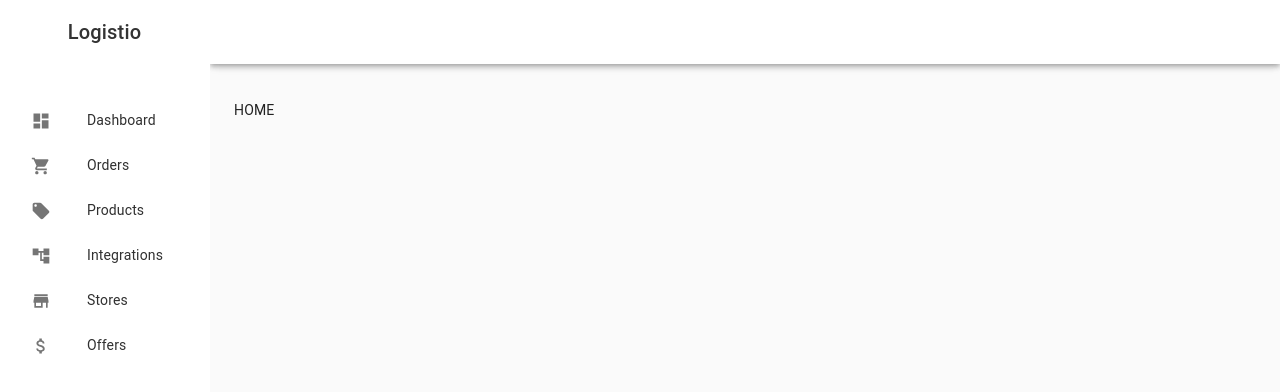
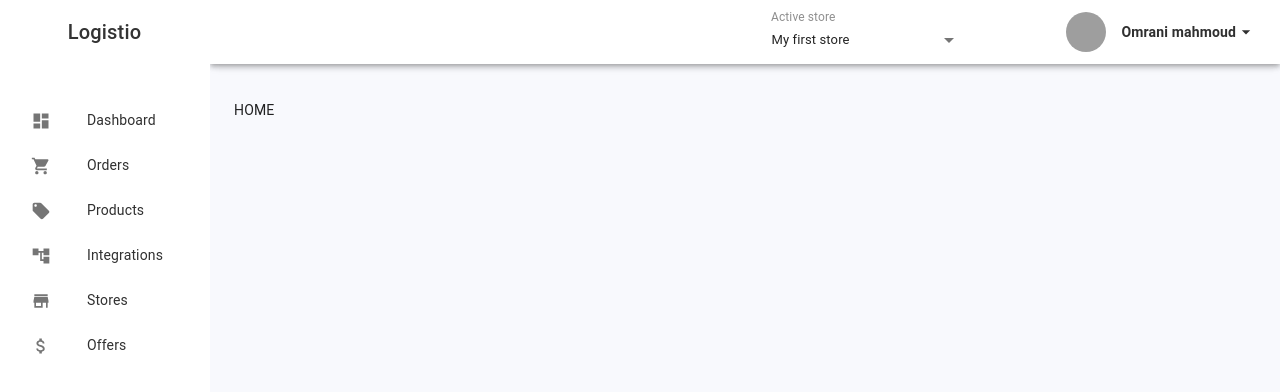
Before and after one commit to Omrani-Mahmoud/salesDemo_front, a React (Create React App) app: page /home in a window 1280 px wide. Shown: the top 392 px of the page. Built offline with nearby package versions, Linux system fonts and the light colour scheme; grey boxes are pictures that could not be loaded.

Commit message:
add top bar

```diff
--- a/package.json
+++ b/package.json
@@ -6,6 +6,7 @@
     "@material-ui/core": "^4.11.0",
     "@material-ui/icons": "^4.9.1",
     "@material-ui/lab": "^4.0.0-alpha.56",
+    "@shopify/app-bridge-react": "^1.26.2",
     "@testing-library/jest-dom": "^4.2.4",
     "@testing-library/react": "^9.3.2",
     "@testing-library/user-event": "^7.1.2",
--- a/src/Assets/CSS/NavBar.css
+++ b/src/Assets/CSS/NavBar.css
@@ -7,3 +7,12 @@
     text-decoration: none;
     color: inherit;
 }
+
+.MuiInput-underline:after{
+    border-bottom-color: #303030 !important;
+}
+
+
+.active_store{
+    border: none !important;
+}
--- a/src/Components/Dashboard.js
+++ b/src/Components/Dashboard.js
@@ -28,6 +28,7 @@ import { Switch, Route, Link } from 'react-router-dom';
 import Home from './Dashboard_components/Home';
 import Orders from './Orders/Orders';
 import Shopify from './Integrations/Shopify/Shopify';
+import Top_bar from './Dashboard_components/Top_bar';
 const drawerWidth = 210;
 
 const useStyles = makeStyles((theme) => ({
@@ -64,6 +65,8 @@ const useStyles = makeStyles((theme) => ({
     flexGrow:1,
     paddingTop:'100px',
     padding: theme.spacing(3),
+    backgroundColor:'rgb(248,249,253)',
+    minHeight:'100vh'
   },
   drawerHeader: {
     display: 'flex',
@@ -78,7 +81,7 @@ function Dashboard(props) {
   const classes = useStyles();
   const theme = useTheme();
   const [mobileOpen, setMobileOpen] = React.useState(false);
-
+  const [isMobile, setisMobile] = React.useState(false)
   const handleDrawerToggle = () => {
     setMobileOpen(!mobileOpen);
   };
@@ -90,7 +93,11 @@ function Dashboard(props) {
             Logistio
           </Typography>
         </div>
-      {/* <Divider /> */}
+        <div hidden={!isMobile}>
+        <Top_bar isMobile={isMobile}/>
+        </div>
+      {isMobile && <Divider/>}
+
       <List style={{marginTop:'20px',padding:'15px',color:'#303030'}}>
         {[{name:'Dashboard',icon:<DashboardIcon fontSize='small'/>,path:'/home'}, {name:'Orders',icon:<ShoppingCartIcon fontSize='small'/>,path:'/home/orders'}, {name:'Products',icon:<LocalOfferIcon fontSize='small' />,path:'/home/products'}, {name:'Integrations',icon:<AccountTreeIcon fontSize='small' />,path:'/home/integrations'},{name:'Stores',icon:<StoreIcon fontSize='small' />,path:'/home/stores'},{name:'Offers',icon:<AttachMoneyIcon fontSize='small' />,path:'/home/offers'}].map((object) => (
           <Link to={object.path} className='dash_links'><ListItem button key={object.name}>
@@ -105,6 +112,14 @@ function Dashboard(props) {
   );
 
   const container = window !== undefined ? () => window().document.body : undefined;
+
+  React.useEffect(() => {
+    if(/Android|webOS|iPhone|iPad|iPod|BlackBerry|IEMobile|Opera Mini/i.test(navigator.userAgent)){
+      setisMobile(true)
+    }
+
+  }, [])
+
     return (
         <div className={classes.root}>
         <CssBaseline />
@@ -119,8 +134,9 @@ function Dashboard(props) {
             >
               <MenuIcon />
             </IconButton>
-
-
+              <div  style={{display:!isMobile ?'flex':'none',width:'100%'}}>
+              <Top_bar isMobile={isMobile}/>
+              </div>
           </Toolbar>
 
         </AppBar>
--- /dev/null
+++ b/src/Components/Dashboard_components/Top_bar.js
@@ -0,0 +1,130 @@
+import React from 'react'
+import Grid from '@material-ui/core/Grid';
+import Avatar from '@material-ui/core/Avatar';
+import FormHelperText from '@material-ui/core/FormHelperText';
+import FormControl from '@material-ui/core/FormControl';
+import InputLabel from '@material-ui/core/InputLabel';
+import NativeSelect from '@material-ui/core/NativeSelect';
+import { makeStyles } from '@material-ui/core/styles';
+import Button from '@material-ui/core/Button';
+import Menu from '@material-ui/core/Menu';
+import MenuItem from '@material-ui/core/MenuItem';
+import ArrowDropDownIcon from '@material-ui/icons/ArrowDropDown';
+const useStyles = makeStyles((theme) => ({
+    formControl: {
+      margin: theme.spacing(1),
+      minWidth: 190,
+      marginRight:'105px'
+    },
+    selectEmpty: {
+      marginTop: theme.spacing(2),
+    },
+    txtInput: {
+        '& label.Mui-focused': {
+          color: 'grey',
+        },
+        '& .MuiInput-underline:after': {
+          borderBottomColor: 'black',
+        },
+        '& .MuiOutlinedInput-root': {
+
+
+          '&.Mui-focused fieldset': {
+            borderColor: 'black',
+          },
+        },
+        '& .MuiInput-underline:after':{
+            borderBottom:'2px solid black'
+        }
+      },
+  }));
+
+function Top_bar({isMobile}) {
+    const classes = useStyles();
+    const [open, setOpen] = React.useState(null);
+
+    const div_style={
+        display:'flex',
+        alignItems:isMobile?'':'center',
+        flexDirection:isMobile?'column-reverse':'row',
+    }
+
+    const span_style = {
+        color:'#303030',
+        paddingLeft:'15px',
+        display:'flex',
+        alignItems:'center',
+        cursor:'pointer'
+    }
+
+    const menu_item  ={fontSize:'13px'}
+
+
+
+    const handleOpenMenu  = (event) =>{
+        setOpen(event.currentTarget);
+
+    }
+    const handleCloseMenu = () => {
+        setOpen(null);
+
+      };
+    return (
+        <Grid
+  container
+  direction={isMobile?"column":'row'}
+  justify={isMobile?'flex-start':"flex-end"}
+
+>
+                <div style={div_style}>
+
+
+
+                <FormControl className={classes.formControl} size='small'>
+                <InputLabel style={{color:'#8f8f8f'}}>Active store</InputLabel>
+
+                        <NativeSelect disableUnderline
+
+                        defaultValue={10}
+                            fullWidth
+                                style={{fontSize:'13px',paddingTop:'3px'}}
+                        inputProps={{
+                            name: 'age',
+                            id: 'age-native-helper',
+                        }}
+                        >
+                        <option aria-label="None" value="" />
+                        <option value={10}>My first store</option>
+                        <option value={20}>Twenty</option>
+                        <option value={30}>Thirty</option>
+                        </NativeSelect>
+                </FormControl>
+                {
+                    isMobile?
+                    <div style={{display:'flex',padding:isMobile?'4px':'0px'}}>
+                <Avatar alt="user img" src="https://cdn.radiofrance.fr/s3/cruiser-production/2019/10/22f8d83b-2dbb-4156-8f6d-9cc13b94e16f/838_rickmorty.jpg" />
+                <span style={span_style} onClick={handleOpenMenu}><strong>Omrani mahmoud</strong>      <ArrowDropDownIcon fontSize='small'/></span>
+                </div>:
+                <React.Fragment>
+                <Avatar alt="user img" src="https://cdn.radiofrance.fr/s3/cruiser-production/2019/10/22f8d83b-2dbb-4156-8f6d-9cc13b94e16f/838_rickmorty.jpg" />
+                <span style={span_style} onClick={handleOpenMenu}><strong>Omrani mahmoud</strong>      <ArrowDropDownIcon fontSize='small'/></span>
+                </React.Fragment>
+                }
+
+                </div>
+                <Menu
+                        id="simple-menu"
+                        anchorEl={open}
+                        keepMounted
+                        open={Boolean(open)}
+                        onClose={handleCloseMenu}
+                        >
+                        <MenuItem style={menu_item} onClick={handleCloseMenu}>Profile</MenuItem>
+                        <MenuItem style={menu_item} onClick={handleCloseMenu}>My stores</MenuItem>
+                        <MenuItem style={menu_item} onClick={handleCloseMenu}>Logout</MenuItem>
+                </Menu>
+             </Grid>
+    )
+}
+
+export default Top_bar
--- a/src/Components/Integrations/Shopify/Shopify.js
+++ b/src/Components/Integrations/Shopify/Shopify.js
@@ -9,6 +9,7 @@ import clsx from 'clsx';
 import InputAdornment from '@material-ui/core/InputAdornment';
 import Alert from '@material-ui/lab/Alert';
 import Button from '@material-ui/core/Button';
+import createApp from '@shopify/app-bridge-react';
 
 const useStyles = makeStyles((theme) => ({
   root: {
@@ -53,6 +54,7 @@ const useStyles = makeStyles((theme) => ({
 
 function Shopify() {
     const classes = useStyles();
+    const [shopifyLink, setShopifyLink] = React.useState("");
 
     let img_container = {
         width:'100%',
@@ -77,6 +79,21 @@ function Shopify() {
         fontSize:'14px'
 
       }
+
+
+      const submitForm = () => {
+        const apiKey = 'b28178c89b54f44a9c0b2c5849af8c3a';
+        const redirectUri = `https://cartifio.com/dashboard/integrations`;
+        const permissionUrl =`/oauth/authorize?client_id=${apiKey}&scope=read_content,write_content, read_themes, write_themes, read_products, write_products, read_customers, write_customers, read_orders, write_orders, read_script_tags, write_script_tags, read_fulfillments, write_fulfillments, read_shipping, write_shipping&redirect_uri=${redirectUri}`;
+        if (window.top === window.self) {
+          window.location.assign(`${shopifyLink}/admin${permissionUrl}`)
+      }
+     else {
+      const app = createApp({
+        apiKey: apiKey,
+        shopOrigin: `${shopifyLink}`,
+      });
+    }}
     return (
         <Grid container md={12} xs={12} >
             <Grid item md={12} xs={10}>
@@ -104,6 +121,7 @@ function Shopify() {
                         label='  Shopify Store Link :'
                         id="standard-start-adornment"
                         placeholder='mystore.shopify'
+                        onChange={(e)=>setShopifyLink(e.target.value)}
                         className={clsx(classes.margin, classes.txtInput)}
                         InputProps={{
                             startAdornment: <InputAdornment style={fixed_values_style} position="start"><span style={span_values} >Https://</span></InputAdornment>,
```
Also changed, not shown: 1 other file (tests, documents, lock files or other folders).
